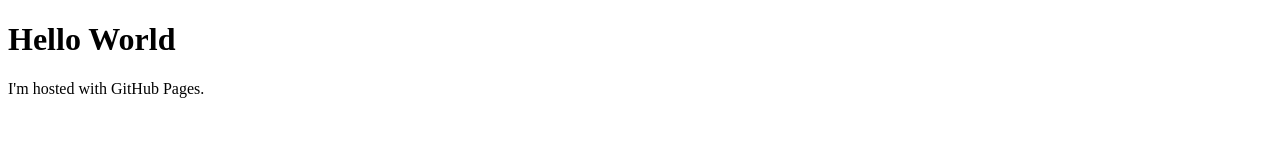
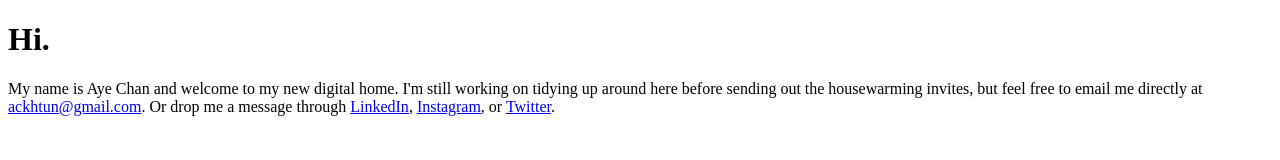
Before and after one commit to ayechanhtun/ayechanhtun.github.io, a plain HTML site: page index.html in a window 1280 px wide. Drawn offline with Linux system fonts and the light colour scheme.

Commit message:
Update index.html

```diff
--- a/index.html
+++ b/index.html
@@ -1,7 +1,24 @@
 <!DOCTYPE html>
 <html>
+  <head>
+    <title>Aye Chan Khin Htun</title>
+  </head>
 <body>
-<h1>Hello World</h1>
-<p>I'm hosted with GitHub Pages.</p>
+  <div class="content">
+    <div class="landing">
+      <h1 class="landing-name">Hi.</h1>
+      <div class="landing-description">
+        <p>
+          My name is Aye Chan and welcome to my new digital home. I'm still working
+          on tidying up around here before sending out the housewarming invites,
+          but feel free to email me directly at <a class="email" href="ackhtun@gmail.com">
+          ackhtun@gmail.com</a>. Or drop me a message through
+          <a class="social-media" href="https://www.linkedin.com/in/ayechanhtun">LinkedIn</a>,
+          <a class="social-media" href="https://www.instagram.com/ayechnn/">Instagram</a>, or
+          <a class="social-media" href="https://www.twitter.com/ayechanhtun">Twitter</a>.
+        </p>
+      </div>
+    </div>
+  </div>
 </body>
 </html>
```
